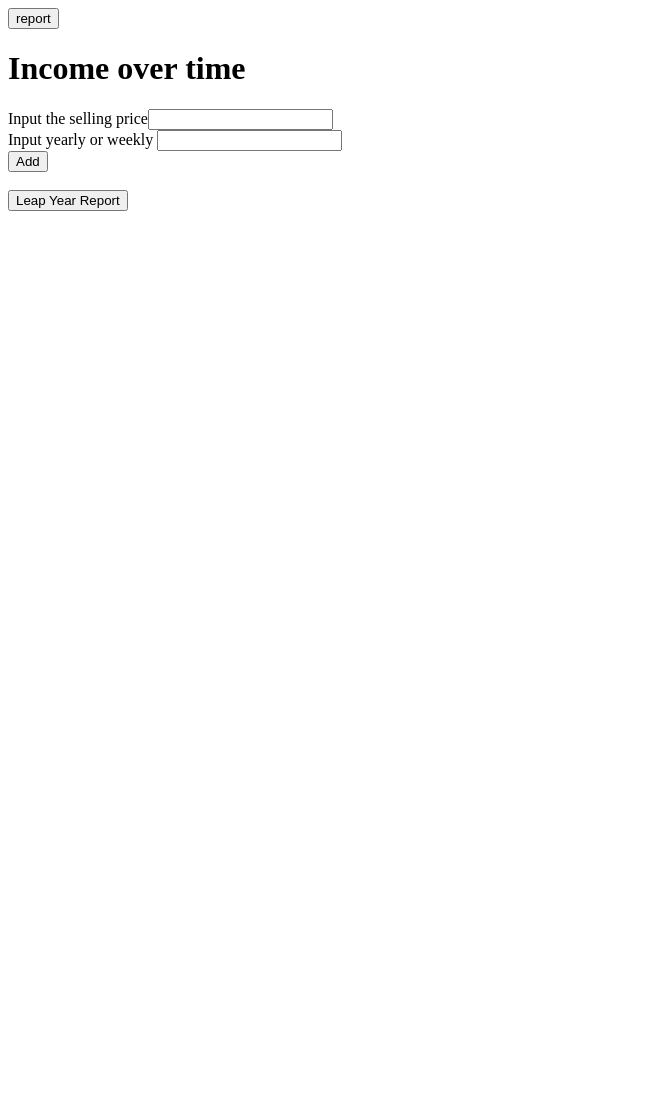
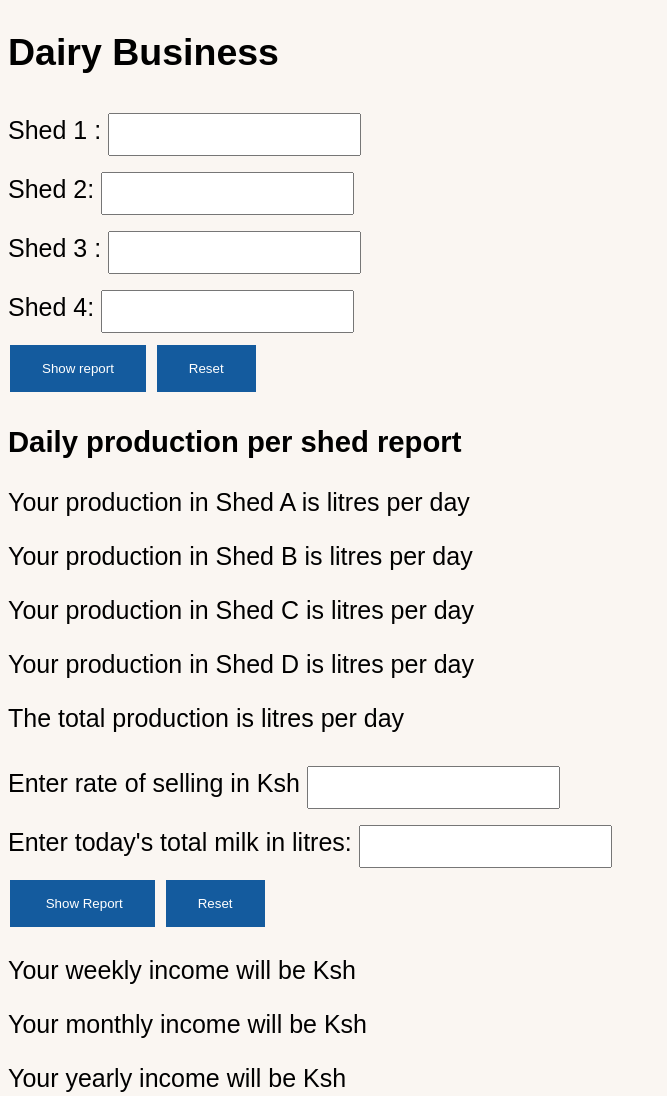
Before and after one commit to lorna023/DAIRY-FARMING, a plain HTML site: page index.html in a window 1280 px wide. Shown: the top 1096 px of the page, without its empty margins (0-667 px from the left). Before the commit the page ends 800 px from the top, so only its background shows below. Drawn offline with Linux system fonts and the light colour scheme.

Commit message:
index css

```diff
--- a/index.css
+++ b/index.css
@@ -0,0 +1,26 @@
+body {
+    background-color: #FAF6F2;
+    font-size: 25px;
+    font-family: 'Rum Raisin',
+    sans-serif;
+  }
+  h1{
+    position: relative;
+    margin-top: 40px;
+    text-transform: uppercase;
+}
+input[type=text] {
+    width: 20%;
+    padding: 12px 20px;
+    margin: 8px 0;
+    box-sizing: border-box;
+  }
+  input[type=button], input[type=submit], input[type=reset] {
+    background-color: #145b9e;
+    border: none;
+    color: white;
+    padding: 16px 32px;
+    text-decoration: none;
+    margin: 4px 2px;
+    cursor: pointer;
+  }
--- a/index.html
+++ b/index.html
@@ -1,26 +1,54 @@
 <!DOCTYPE html>
-<html lang="en">
-<head>
-    <meta charset="UTF-8">
-    <meta http-equiv="X-UA-Compatible" content="IE=edge">
-    <meta name="viewport" content="width=device-width, initial-scale=1.0">
-    <title>cafe</title>
-</head>
-<body>
-    <input type="button" value="report" onclick="shedReports()">
-    <p id="display">
-    </p>
-       <h1>Income over time</h1>
+<html>
+    <head>
+        <title>Dairy Business</title>
+        <link rel="stylesheet" href="index.css">
+    </head>
+    <body>
+        <script src="index.js"></script>
+        <div id="header">
+            </div>
+        </div>
+        <div id="tank">
+            <div id="dailymilk">
+                <h2>Dairy Business</h2>
+                 <form>
+                    Shed 1 : <input type="text" id="shedA" /><br>
+                    Shed 2: <input type="text" id="shedB" /><br>
+                    Shed 3 : <input type="text" id="shedC" /><br>
+                    Shed 4: <input type="text" id="shedD" /><br>
+                    <input type="button" onClick="daymilk()" Value="Show report" />
+                    <input class="button" type="button" value="Reset" onclick="reset()">
+                 </form>
+                        <h3>Daily production per shed report</h3>
+                        <p>Your production in Shed A is <span id = "sheda"></span> litres per day</p>
+                        <p>Your production in Shed B is <span id = "shedb"></span> litres per day</p>
+                        <p>Your production in Shed C is <span id = "shedc"></span> litres per day</p>
+                        <p>Your production in Shed D is <span id = "shedd"></span> litres per day</p>
+                        <p>The total production is <span id="milk"></span> litres per day</p>
+                    </div>
+            </div>
+            <div id="overtime">
+                <form>
+                    Enter rate of selling in Ksh <input type="text" id="rate"><br>
+                    Enter today's total milk in litres: <input type="text" id="todaymilk" /><br>
+                    <input type="button" onClick="overtime()" Value=" Show Report" />
+                    <input class="button" type="button" value="Reset" onclick="reset()">
+                 </form>
+                      <p>Your weekly income will be Ksh <span id = "week"></span> </p>
+                    <p>Your monthly income will be Ksh <span id = "month"></span></p>
+                    <p>Your yearly income will be Ksh <span id = "year"></span></p>
+            </div>
+            <div id="revenue">
+                Calculate revenue for the whole year
+                <form>
+                    Enter total milk in litres : <input type="text" id="totaldaymilk" /><br>
+                    <input type="button" onClick="wholeyear()" Value=" Show Report" />
+                    <input class="button" type="button" value="Reset" onclick="reset()">
+                 </form>
+                 <span id="revenue"></span>
+            </div>
+        </div>
 
-        Input the selling price<input type="number" name="sellingPrice" id="sellingPrice"><br>
-        Input yearly or weekly <input type="text" name="time" id="time"><br>
-        <button onclick="incomeOverTime(document.getElementById('sellingPrice').value,document.getElementById('time').value)">Add</button>
-      <br>
-      <br>
-        <input type="button" value="Leap Year Report" onclick="leapYearReport()">
-
-      <div id="footer">
-      </div>
-    <script src="index.js"></script>
-</body>
-    </html>
+    </body>
+</html>
--- a/index.js
+++ b/index.js
@@ -1,51 +1,40 @@
-var leapYearReport = function(){
-    var months ={
-        January:31,
-        February:29,
-        March:31,
-        April:30,
-        May:31,
-        June:30,
-        July:31,
-        August:31,
-        September:30,
-        October:31,
-        November:30,
-        December:31
-    }
-    monthArray = Object.keys(months)
-    var i=0;
-    for (x in months) {
-       console.log("Your income for " + monthArray[i] + " is " + 84420 * months[x]);
-       i++;
-      }
-    }
+function daymilk() {
+    shedA =(document.getElementById("shedA").value);
+    shedB =(document.getElementById("shedB").value);
+    shedC =(document.getElementById("shedC").value);
+    shedD =(document.getElementById("shedD").value);
+    shedA = parseFloat(shedA);
+    shedB = parseFloat(shedB);
+    shedC = parseFloat(shedC);
+    shedD = parseFloat(shedD);
+    milk=shedA+shedB+shedC+shedD;
+    document.getElementById("sheda").innerHTML=shedA;
+    document.getElementById("shedb").innerHTML=shedB;
+    document.getElementById("shedc").innerHTML=shedC;
+    document.getElementById("shedd").innerHTML=shedD;
+    document.getElementById("milk").innerHTML =milk;
+}
+function overtime(){
+ rate=(document.getElementById("rate").value);
+ milk=(document.getElementById("todaymilk").value);
+ rate =parseFloat(rate);
+ milk =parseFloat(milk);
+ week=rate*milk*7;
+ month=rate*milk*30;
+ year=rate*milk*365;
+ document.getElementById("week").innerHTML=week;
+ document.getElementById("month").innerHTML=month;
+ document.getElementById("year").innerHTML=year;
+}
+function wholeyear(){
+totalDayMilk=(document.getElementById("totaldaymilk").value);
+totalDayMilk =parseFloat(totalDayMilk);
+income=totalDayMilk*45;
+months = [ 'January', 'February', 'March', 'April', 'May', 'June', 'July', 'August', 'September', 'October', 'November', 'December'];
+days= [ 31,29,31,30,31,30,31,31,30,31,30,31];
+for (i = 0; i<months.length; i++){
+  outcome = days[i] * income;
+  document.getElementById("revenue").innerHTML+=("Your income for " + months[i] +  "is  Ksh  " + outcome + "</p>");
+}
 
-
-
-    var incomeOverTime = function(sellingPrice,time){
-        if(time=="weekly"){
-            console.log("Your weekly income will be " + sellingPrice * 7 *1876);
-        }else if(time=="yearly"){
-            console.log("Your yearly income will be " + sellingPrice * 365 * 1876);
-        }
-    }
-
-    // incomeOverTime(45,"weekly");
-
-    var shedReports = function(){
-    var display = document.getElementById("display")
-    var sheds ={
-        A:510,
-        B:308,
-        C:486,
-        D:572
-     }
-     shedArray = Object.keys(sheds)
-     var i=0;
-     for (x in sheds) {
-        console.log("Your production in " + shedArray[i] + " is " + sheds[x] + " litres per day");
-        display.innerHTML = "<p> This will display </p>"
-        i++;
-       }
-    }
+}
```
Also changed, not shown: 2 other files.
